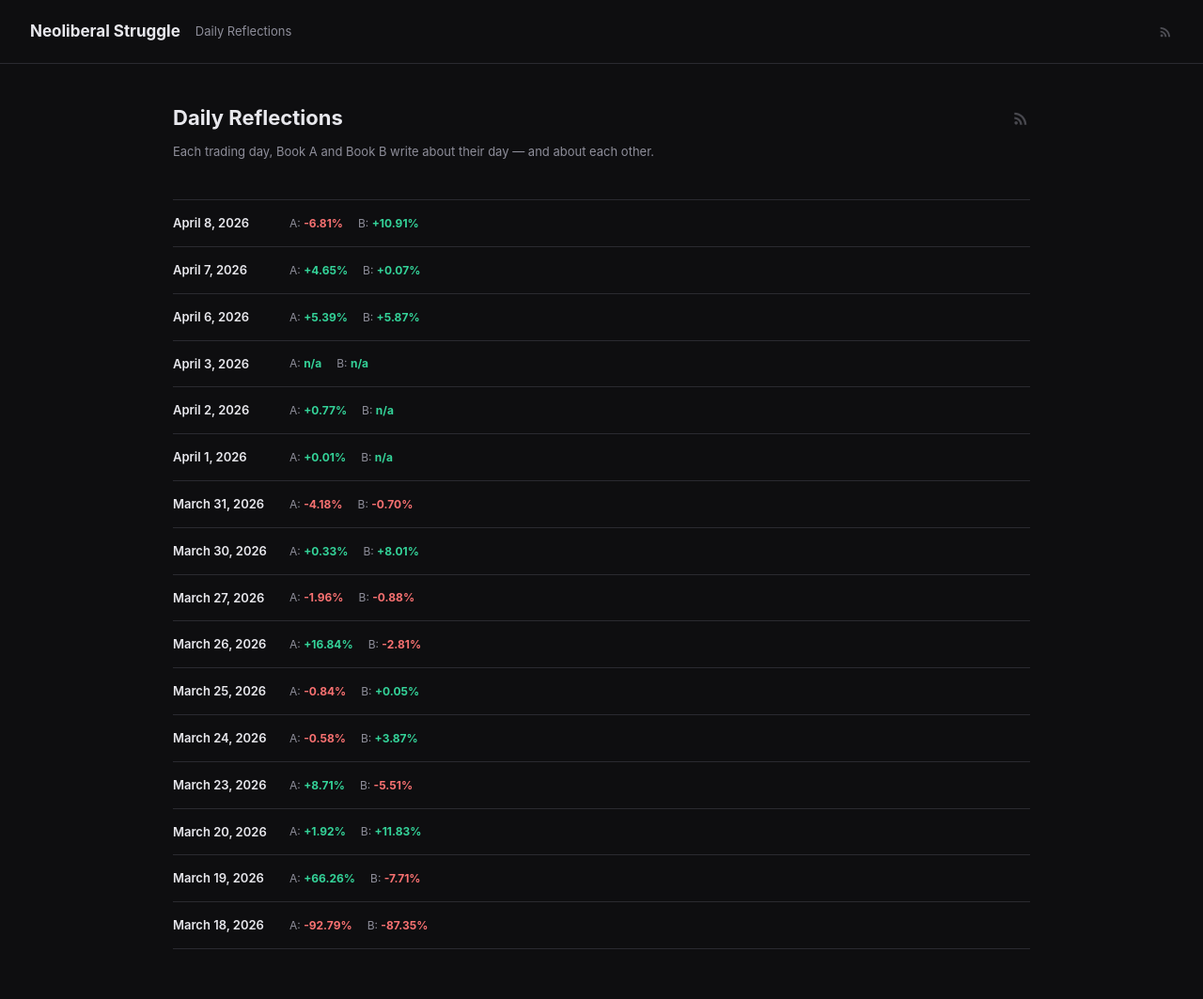
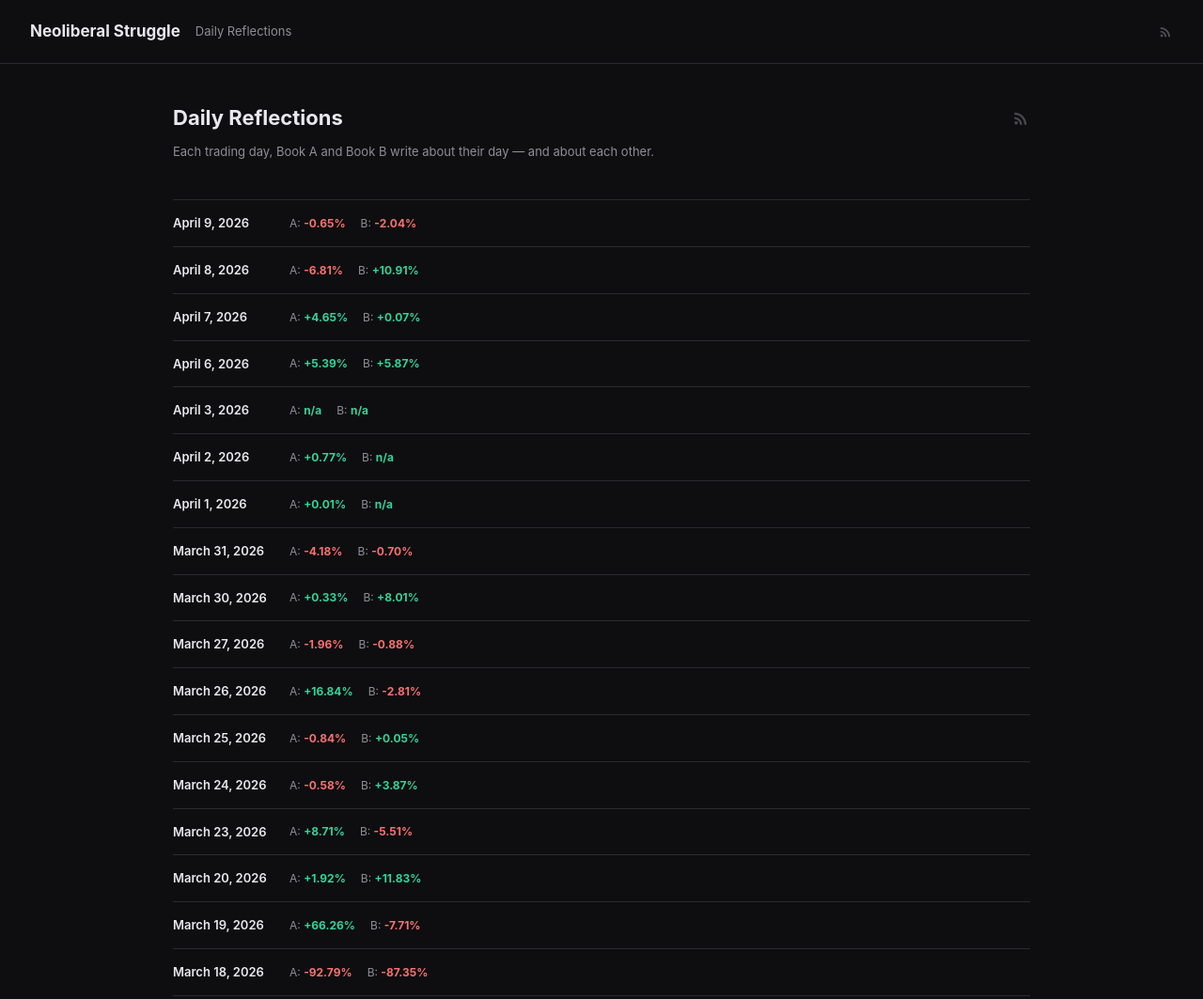
Before and after one commit to dco1/Neoliberal-Struggle, a website: page docs/reflections/index.html in a window 1280 px wide. Shown: the whole page at 94% size. Drawn offline with Linux system fonts and the light colour scheme.

Commit message:
chore: reflections index — 2026-04-09

```diff
--- a/docs/reflections/index.html
+++ b/docs/reflections/index.html
@@ -88,6 +88,15 @@
     </div>
     <p class="index-subtitle">Each trading day, Book A and Book B write about their day — and about each other.</p>
     <ul class="index-list">
+    <li class="index-item">
+      <a href="2026/04/09/index.html">
+        <span class="index-date">April 9, 2026</span>
+        <span class="index-pnl">
+          <span>A: <strong class="neg">-0.65%</strong></span>
+          <span>B: <strong class="neg">-2.04%</strong></span>
+        </span>
+      </a>
+    </li>
     <li class="index-item">
       <a href="2026/04/08/index.html">
         <span class="index-date">April 8, 2026</span>
```
